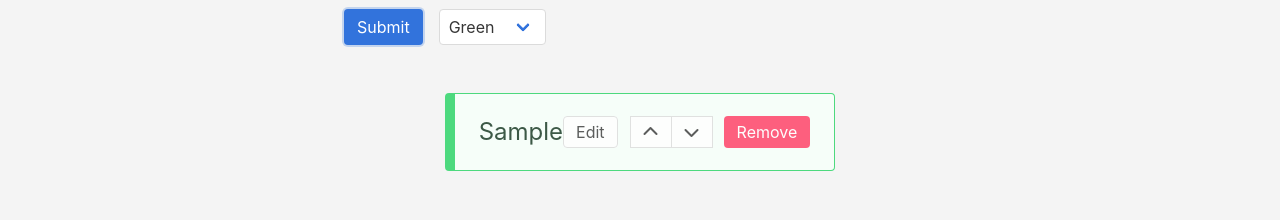
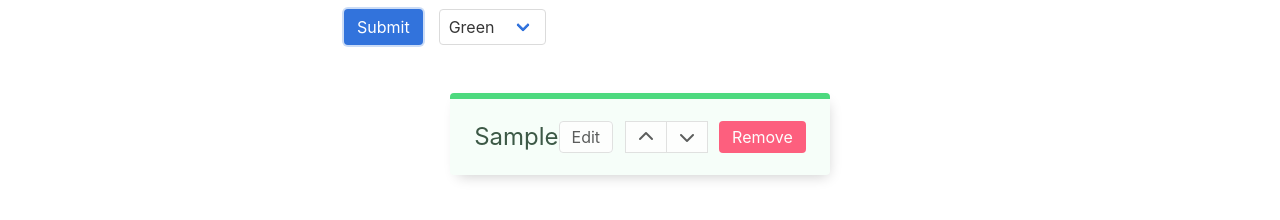
Before and after one commit to tom-hopley/portfolio, a plain HTML site: page TaskList2/index.html in a window 1280 px wide. Both pictures are taken after typing "Sample" into the empty fields and a click on the input 383 px from the left and 257 px from the top of the page. Shown: the part 230-450 px from the top of the page. Drawn offline with Linux system fonts and the light colour scheme.

Commit message:
message styling changes

```diff
--- a/TaskList2/css/style.css
+++ b/TaskList2/css/style.css
@@ -1,5 +1,5 @@
 html {
-  background: #f4f4f4;
+  background: #fff;
 }
 body {
   padding-bottom: 5rem;
@@ -13,17 +13,19 @@ i {
 }
 .message {
   width: 100%;
+  -webkit-box-shadow: 3px 6px 13px -5px rgba(0, 0, 0, 0.41);
+  -moz-box-shadow: 3px 6px 13px -5px rgba(0, 0, 0, 0.41);
+  box-shadow: 3px 6px 13px -5px rgba(0, 0, 0, 0.2);
 }
 .message-body {
-  border: 1px solid;
-  border-left: 10px solid;
+  border: 0;
+  border-top: 6px solid;
   opacity: 0.8;
   width: 100%;
   overflow: hidden;
 }
 .message-body:hover {
-  border: 1px solid;
-  border-left: 10px solid;
+  border-width: 6px 0 0 0 !important;
   opacity: 1;
   width: 100%;
 }
```
